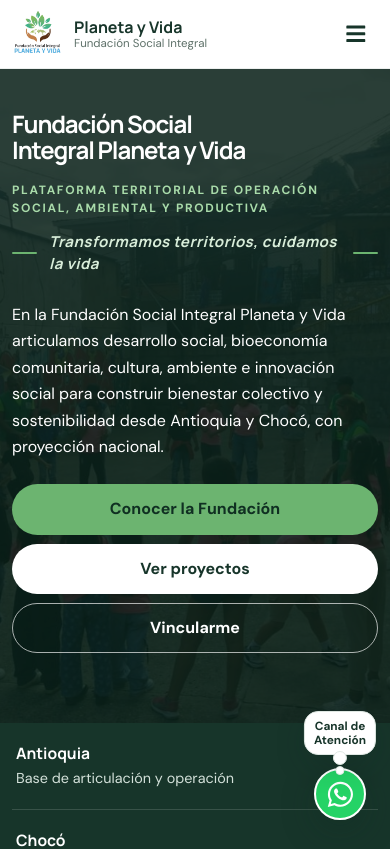
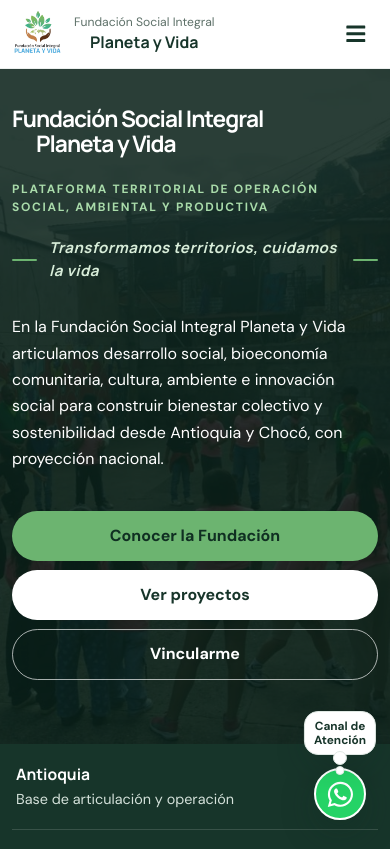
Before and after one commit to luismario140/web-fundacion-planeta-y-vida, a React (Vite) app: page / in a window 390 px wide. Shown: the top 849 px of the page. Built offline with nearby package versions, Linux system fonts and the light colour scheme.

Commit message:
Reacondicionamiento de espacios y textos

```diff
--- a/src/layout/Navbar.jsx
+++ b/src/layout/Navbar.jsx
@@ -30,8 +30,8 @@ function Navbar() {
             className="navbar__logo"
           />
           <span className="navbar__brand-copy">
+            <small>Fundación Social Integral</small>
             <strong>Planeta y Vida</strong>
-            <small>Fundación Social Integral</small>
           </span>
         </Link>
 
--- a/src/pages/Inicio.jsx
+++ b/src/pages/Inicio.jsx
@@ -22,7 +22,8 @@ function Inicio() {
         <div className="container home-hero__content">
 
           <h2 className="home-hero__foundation">
-            Fundación Social Integral Planeta y Vida
+            <span>Fundación Social Integral</span>
+            <span>Planeta y Vida</span>
           </h2>
 
           <span className="eyebrow eyebrow--light">
--- a/src/styles/index.css
+++ b/src/styles/index.css
@@ -220,11 +220,11 @@ p {
 }
 
 .home-hero {
-  align-items: center;
+  align-items: flex-start;
   display: flex;
   min-height: min(700px, calc(100vh - 88px));
   overflow: hidden;
-  padding: 72px 0 104px;
+  padding: 58px 0 92px;
   position: relative;
 }
 
@@ -253,11 +253,19 @@ p {
 }
 
 .home-hero__foundation {
-  font-size: clamp(1.9rem, 3.45vw, 3.2rem);
+  font-size: clamp(1.75rem, 3.15vw, 2.9rem);
   letter-spacing: -0.055em;
   line-height: 1.08;
-  margin-bottom: 22px;
+  margin-bottom: 32px;
   max-width: 760px;
+}
+
+.home-hero__foundation span {
+  display: block;
+}
+
+.home-hero__foundation span:last-child {
+  padding-left: clamp(24px, 5vw, 72px);
 }
 
 .home-hero__tagline {
@@ -271,7 +279,7 @@ p {
   gap: 12px;
   letter-spacing: 0.055em;
   line-height: 1.5;
-  margin: 2px 0 30px;
+  margin: 12px 0 42px;
   text-transform: none;
 }
 
@@ -287,7 +295,7 @@ p {
 .home-hero p {
   color: #e3ece7;
   font-size: clamp(0.96rem, 1.3vw, 1.08rem);
-  margin: 0 0 36px;
+  margin: 0 0 54px;
   max-width: 790px;
 }
 
@@ -906,9 +914,9 @@ p {
   }
 
   .home-hero {
-    align-items: center;
+    align-items: flex-start;
     min-height: 560px;
-    padding: 42px 0 70px;
+    padding: 38px 0 64px;
   }
 
   .home-hero__overlay {
@@ -916,16 +924,16 @@ p {
   }
 
   .home-hero__foundation {
-    font-size: clamp(1.55rem, 7.3vw, 1.95rem);
+    font-size: clamp(1.45rem, 6.8vw, 1.8rem);
     letter-spacing: -0.045em;
-    margin-bottom: 18px;
+    margin-bottom: 24px;
     max-width: 92%;
   }
 
   .home-hero__tagline {
     font-size: 0.94rem;
     letter-spacing: 0.035em;
-    margin: 2px 0 26px;
+    margin: 9px 0 32px;
   }
 
   .home-hero__tagline::before,
@@ -937,7 +945,7 @@ p {
     color: #ffffff;
     font-size: 1rem;
     line-height: 1.65;
-    margin: 18px 0 24px;
+    margin: 0 0 38px;
   }
 
   .impact-strip__grid,
@@ -1131,7 +1139,7 @@ p {
   }
 
   .home-hero__foundation {
-    font-size: 1.5rem;
+    font-size: 1.42rem;
   }
 
   .button-group .button {
--- a/src/styles/navbar.css
+++ b/src/styles/navbar.css
@@ -27,18 +27,21 @@
 }
 
 .navbar__brand-copy {
+  align-items: center;
   display: flex;
   flex-direction: column;
   line-height: 1.15;
+  text-align: center;
 }
 
 .navbar__brand-copy strong {
+  margin-top: 3px;
   font-size: 1rem;
 }
 
 .navbar__brand-copy small {
   color: var(--muted);
-  font-size: 0.72rem;
+  font-size: 0.76rem;
 }
 
 .navbar__menu {
```
